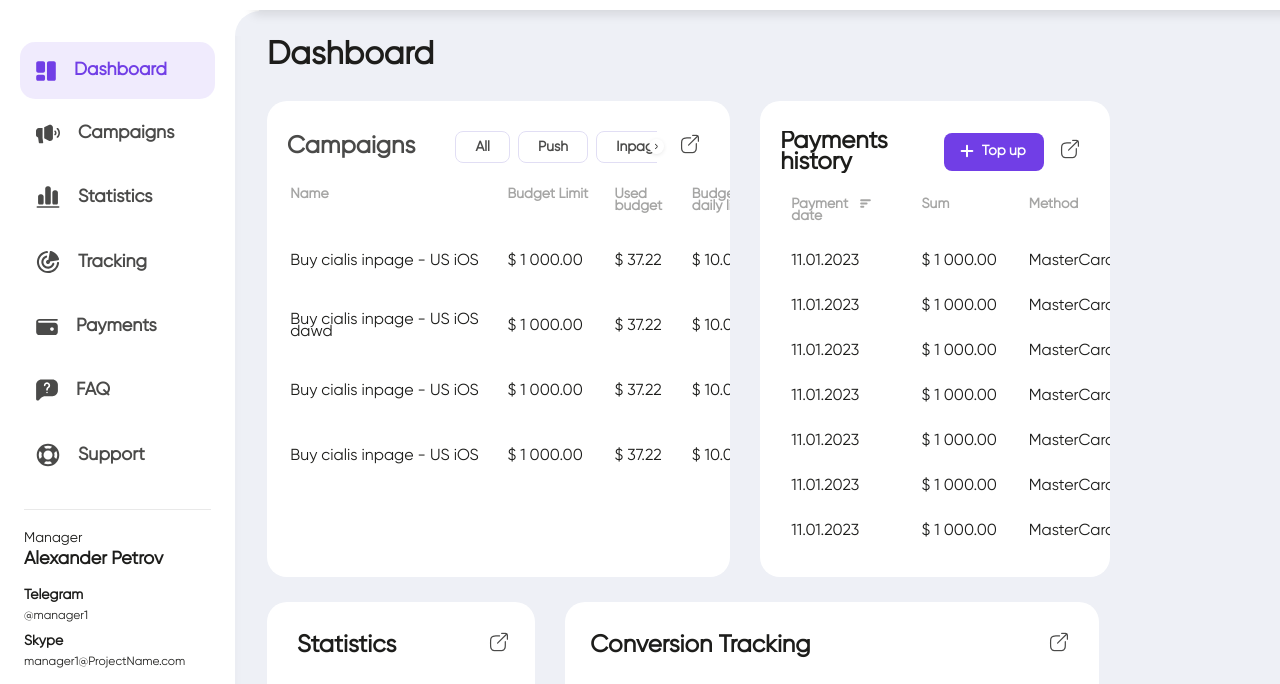
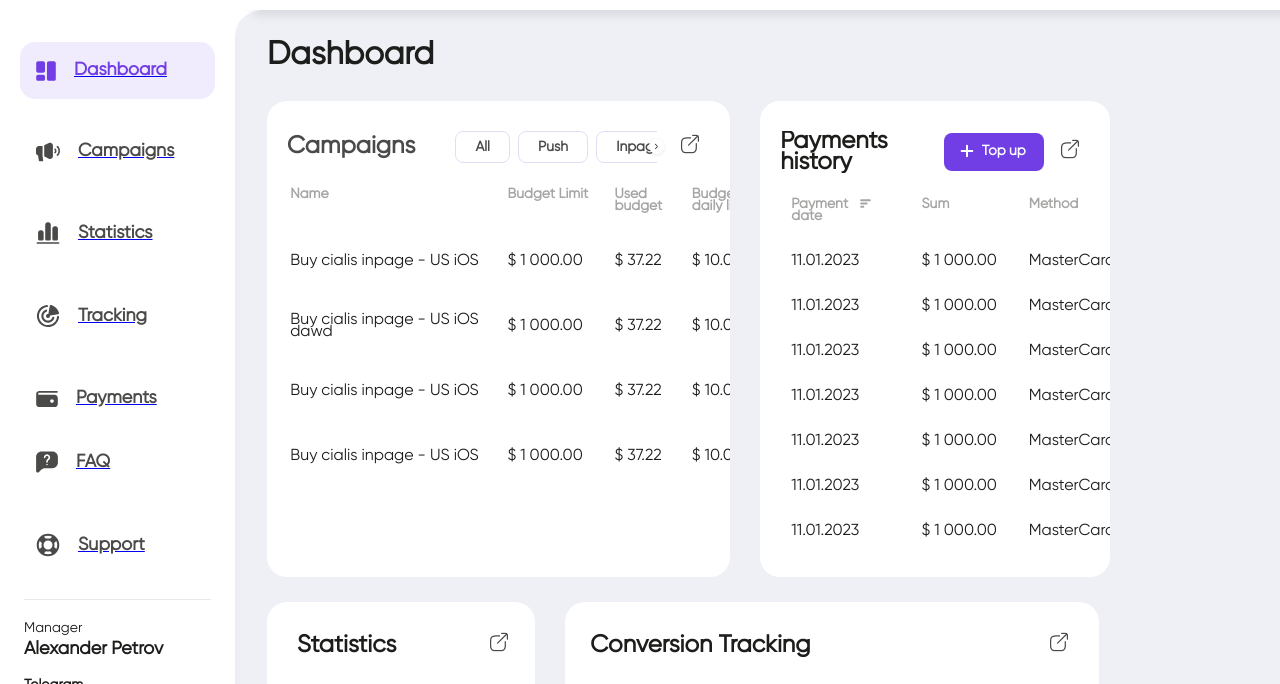
Before and after one commit to SashaSolovey1/mobivion, a plain HTML site: page dashboard.html in a window 1280 px wide. Shown: the part 86-770 px from the top of the page. Drawn offline with Linux system fonts and the light colour scheme.

Commit message:
Update dashboard.html

```diff
--- a/dashboard.html
+++ b/dashboard.html
@@ -18,6 +18,7 @@
         </div>
 
         <div class="sidebar-list align-items-center justify-content-end">
+          <a href="dashboard.html">
           <div id="dashboard-link"
             class="sidebar-list__item d-flex align-items-center justify-content-start active"
           >
@@ -38,7 +39,8 @@
 
             <p class="text-lg font-semibold">Dashboard</p>
           </div>
-
+          </a>
+          <a href="campaigns.html">
           <div id="campaigns-link"
             class="sidebar-list__item d-flex align-items-center justify-content-start"
           >
@@ -57,7 +59,8 @@
 
             <p>Campaigns</p>
           </div>
-
+          </a>
+          <a href="statistics.html">
           <div id="statistics-link"
             class="sidebar-list__item d-flex align-items-center justify-content-start"
           >
@@ -96,7 +99,8 @@
 
             <p>Statistics</p>
           </div>
-
+          </a>
+          <a href="tracking.html">
           <div id="tracking-link"
             class="sidebar-list__item d-flex align-items-center justify-content-start"
           >
@@ -123,7 +127,8 @@
 
             <p>Tracking</p>
           </div>
-
+          </a>
+          <a href="#">
           <div id="payments-link"
             class="sidebar-list__item d-flex align-items-center justify-content-start"
           >
@@ -161,7 +166,8 @@
 
             <p>FAQ</p>
           </div>
-
+          </a>
+          <a href="#">
           <div id="support-link"
             class="sidebar-list__item d-flex align-items-center justify-content-start"
           >
@@ -182,7 +188,7 @@
 
             <p>Support</p>
           </div>
-
+          </a>
           <div
             class="mx-4 mt-4 manager"
             style="padding-top: 17.7px; border-top: 1px solid #e9e9e9"
@@ -1368,44 +1374,7 @@
       }
     </script>
 
-    <script>
-      document.addEventListener("DOMContentLoaded", function() {
-        var faqLink = document.getElementById("dashboard-link");
-        faqLink.addEventListener("click", function() {
-          window.location.href = "dashboard.html";
-        });
-      });
 
-      document.addEventListener("DOMContentLoaded", function() {
-        var faqLink = document.getElementById("campaigns-link");
-        faqLink.addEventListener("click", function() {
-          window.location.href = "campaigns.html";
-        });
-      });
-
-      document.addEventListener("DOMContentLoaded", function() {
-        var faqLink = document.getElementById("statistics-link");
-        faqLink.addEventListener("click", function() {
-          window.location.href = "statistics.html";
-        });
-      });
-
-      document.addEventListener("DOMContentLoaded", function() {
-        var faqLink = document.getElementById("tracking-link");
-        faqLink.addEventListener("click", function() {
-          window.location.href = "tracking.html";
-        });
-      });
-
-      document.addEventListener("DOMContentLoaded", function() {
-        var faqLink = document.getElementById("payments-link");
-        faqLink.addEventListener("click", function() {
-          window.location.href = "payments.html";
-        });
-      });
-
-
-    </script>
 
   </body>
 </html>
```
